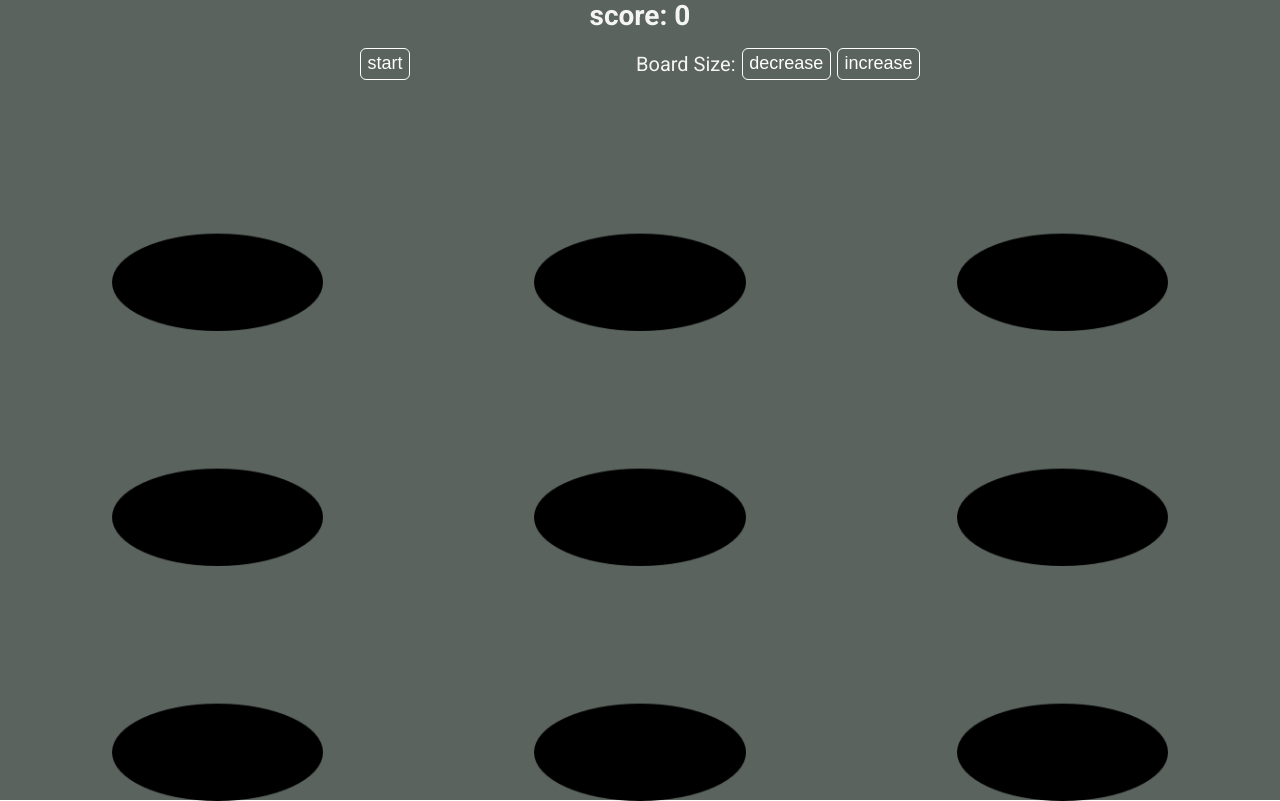
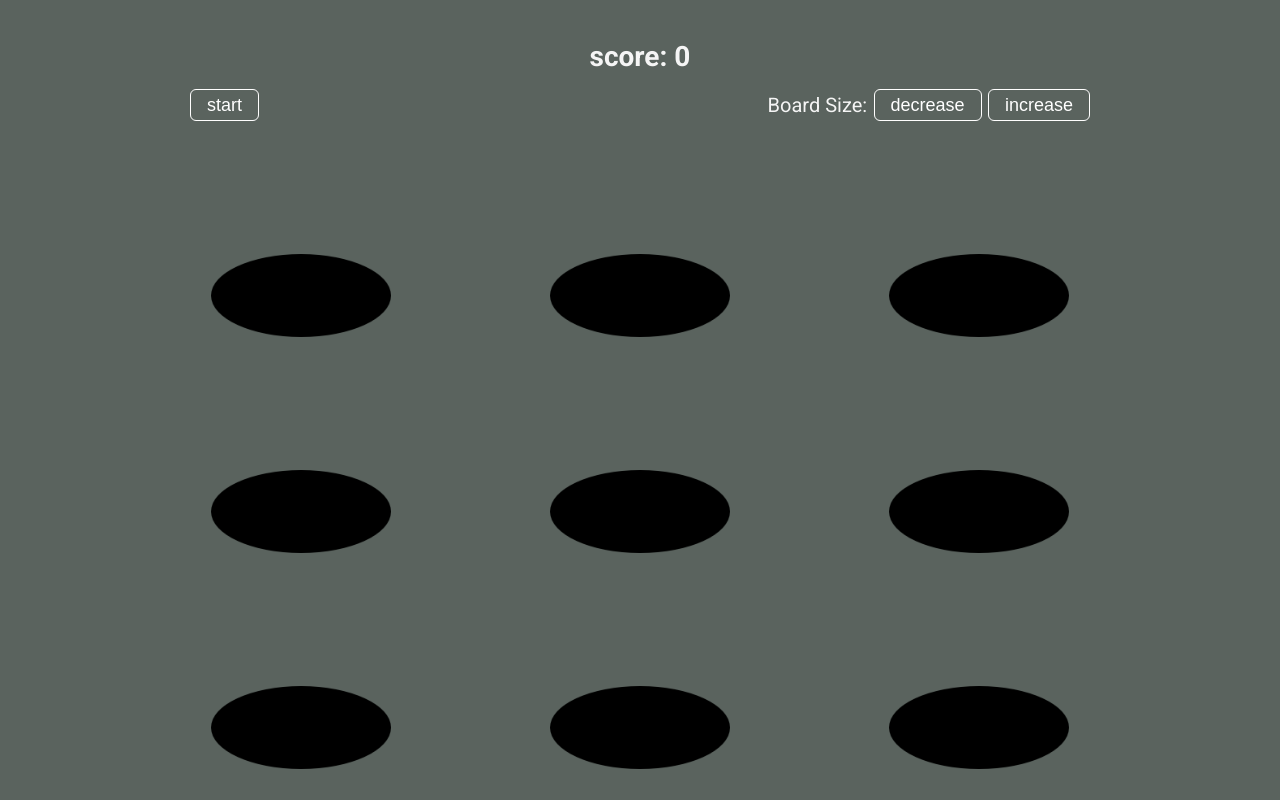
Before and after one commit to ebarbosa27/whack-a-mole, a React (Vite) app: page / in a window 1280 px wide. Both pictures are taken after a click on the button "Start Game". Built offline with nearby package versions, Linux system fonts and the light colour scheme.

Commit message:
added some styling to limit hole sizing for better view in different windows

```diff
--- a/src/app.css
+++ b/src/app.css
@@ -1,13 +1,16 @@
 @import url(https://fonts.googleapis.com/css?family=Roboto:100,200,300,regular,500,600,700,800,900,100italic,200italic,300italic,italic,500italic,600italic,700italic,800italic,900italic);
 
 html,
-body {
+body,
+main,
+#root {
+  width: 100%;
   height: 100%;
-  width: 100%;
+  margin: 0;
+  padding: 0;
 }
 
 body {
-  margin: 0;
   font-family: "Roboto";
 }
 
@@ -15,8 +18,13 @@ body {
   display: flex;
   justify-content: center;
   align-items: center;
-  height: 100%;
 
   color: whitesmoke;
   background-color: #5a635e;
 }
+
+main {
+  display: flex;
+  justify-content: center;
+  align-items: center;
+}
--- a/src/game/GameBoard.jsx
+++ b/src/game/GameBoard.jsx
@@ -13,24 +13,29 @@ export default function GameBoard() {
     }
   }
 
-  return (
-    <div className="gameBoard">
-      {gameMap.map((_, idx) => {
-        let holeSrc = "hole.png";
+  function createMole(_, idx) {
+    let holeSrc = "hole";
     if (idx === game.moleLocation) {
-          holeSrc = "mole.png";
+      holeSrc = "mole";
     }
     return (
       <div
         key={idx}
-            className="holeItem"
-            style={{ flexBasis: `${Math.round((1 / size) * 100)}%` }}
+        className={`holeItem ${holeSrc}`}
         onClick={() => checkForMole(idx === game.moleLocation)}
+      />
+    );
+  }
+
+  return (
+    <div
+      className="gameBoard"
+      style={{
+        gridTemplateColumns: `repeat(${size}, minmax(50px, 1fr))`,
+        gridTemplateRows: `repeat(${size}, minmax(50px, 1fr))`,
+      }}
     >
-            <img src={holeSrc} />
-          </div>
-        );
-      })}
+      {gameMap.map(createMole)}
     </div>
   );
 }
--- a/src/game/GameOptions.jsx
+++ b/src/game/GameOptions.jsx
@@ -16,13 +16,26 @@ export default function GameOptions() {
       );
     }
 
+    const disableDecreaseButton = game.gameSize === 2;
+    const disableIncreaseButton = game.gameSize === 5;
+
     return (
       <>
         <button onClick={() => game.startGame()}>start</button>
         <div>
           <p>Board Size: </p>
-          <button onClick={() => game.decreaseGameSize()}>decrease </button>
-          <button onClick={() => game.increaseGameSize()}>increase</button>
+          <button
+            className={disableDecreaseButton ? "disableButton" : undefined}
+            onClick={() => game.decreaseGameSize()}
+          >
+            decrease{" "}
+          </button>
+          <button
+            className={disableIncreaseButton ? "disableButton" : undefined}
+            onClick={() => game.increaseGameSize()}
+          >
+            increase
+          </button>
         </div>
       </>
     );
--- a/src/game/game.css
+++ b/src/game/game.css
@@ -1,8 +1,14 @@
 .gamePage {
   display: flex;
   flex-direction: column;
-  height: 100%;
-  width: 100%;
+
+  height: 90%;
+  max-height: 100%;
+  width: 90%;
+  max-width: 1000px;
+
+  margin: 0;
+  padding: 0;
 }
 
 .gameOptions {
@@ -24,7 +30,7 @@
   justify-content: space-between;
   align-items: center;
   gap: 1rem;
-  width: 35rem;
+  width: 90%;
   height: 4rem;
 }
 
@@ -36,7 +42,7 @@
   height: 2rem;
   border: solid white 1px;
   border-radius: 6px;
-  padding: 0 0.4rem;
+  padding: 0 1rem;
 
   cursor: pointer;
 }
@@ -51,30 +57,32 @@
   gap: 0.4rem;
 }
 
+.disableButton {
+  opacity: 0.5;
+  pointer-events: none;
+}
+
 .gameBoard {
-  flex: 1;
-  display: flex;
-  flex-wrap: wrap;
-  justify-content: center;
-  align-items: center;
+  width: 100%;
+  height: 100%;
 
-  margin: 0;
-  padding: 0;
+  display: grid;
+  gap: 1rem;
 }
 
 .holeItem {
-  flex-basis: 33.3%;
+  aspect-ratio: 1;
+  height: 200px;
+  max-width: 100%;
 
-  display: flex;
-  justify-content: center;
-  align-items: center;
-
-  margin: 0;
-  padding: 0;
+  justify-self: center;
+  align-self: center;
 }
 
-.holeItem img {
-  margin: 0;
-  padding: 0;
-  width: 50%;
+.hole {
+  background: url("/hole.png") no-repeat center/contain;
 }
+
+.mole {
+  background: url("/mole.png") no-repeat center/contain;
+}
--- a/src/index.css
+++ b/src/index.css
@@ -1,4 +1,3 @@
-
 .hole {
   background: url("/hole.png") no-repeat center/contain;
 }
```
Lines whose indentation alone changed are shown as unchanged.
